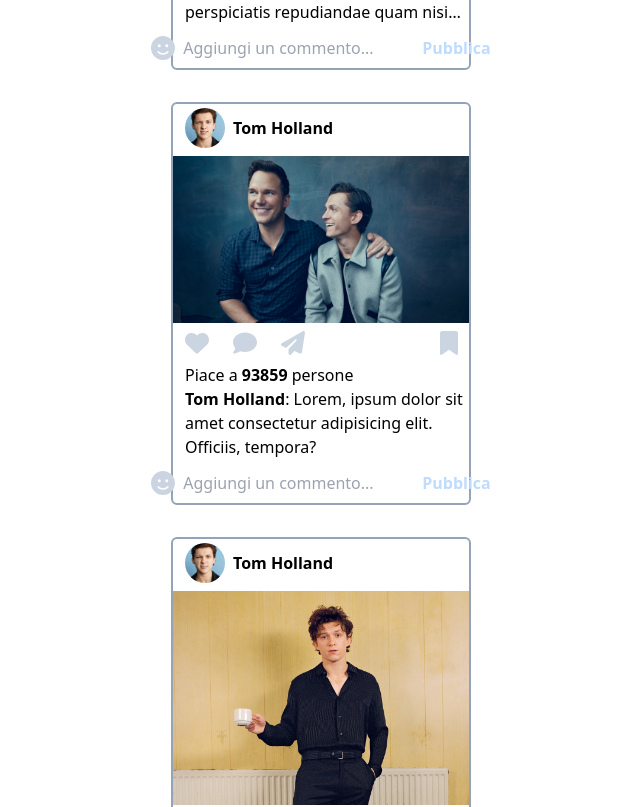
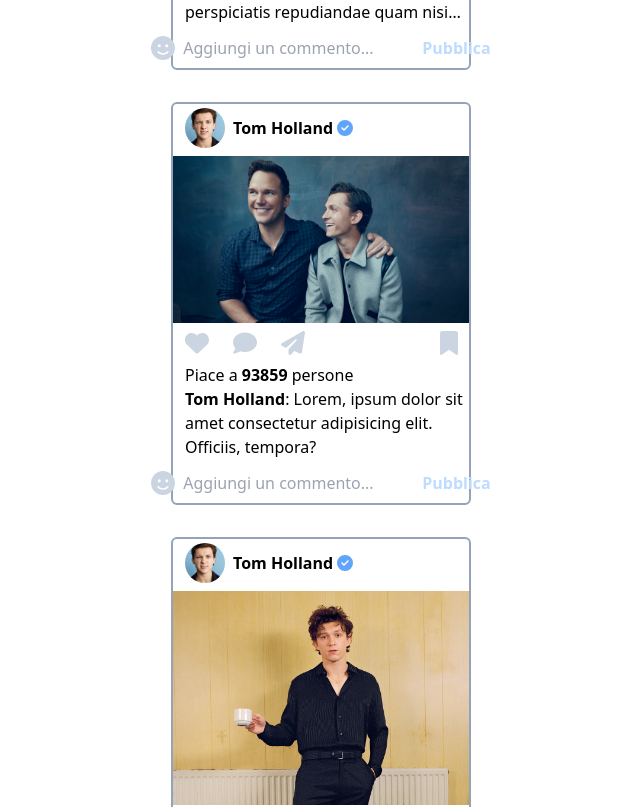
Before and after one commit to Giovy38/instagram-clone, a React (Create React App) app in the folder insta-clone/: page / in a window 1280 px wide. Shown: the part 1049-1856 px from the top of the page, without its empty margins (319-959 px from the left). Built offline with nearby package versions, Linux system fonts and the light colour scheme; sample sign-in values are in the browser's storage.

Commit message:
some fix

```diff
--- a/insta-clone/src/components/DragAndDrop.js
+++ b/insta-clone/src/components/DragAndDrop.js
@@ -16,7 +16,7 @@ const DragAndDrop = ({ isPost, buttonText }) => {
       Axios.post(
         `https://insta-clone-42ea1-default-rtdb.firebaseio.com/post.json`,
         {
-          poisId: uuidv4(),
+          postId: uuidv4(),
           postImgUrl: files[0].preview,
           postDescription: description,
         }
--- a/insta-clone/src/components/Post.js
+++ b/insta-clone/src/components/Post.js
@@ -11,7 +11,9 @@ import {
 } from "@fortawesome/free-solid-svg-icons";
 import { useState } from "react";
 
-const Post = ({ userProfile, postImg, description, verified = false }) => {
+const userProfile = "Tom Holland";
+
+const Post = ({ postImg, description, verified = true }) => {
   const [isLiked, setIsLiked] = useState(false);
   const [isSaved, setIsSaved] = useState(false);
   const [isCommentEmpty, setIsCommentEmpty] = useState(true);
```
